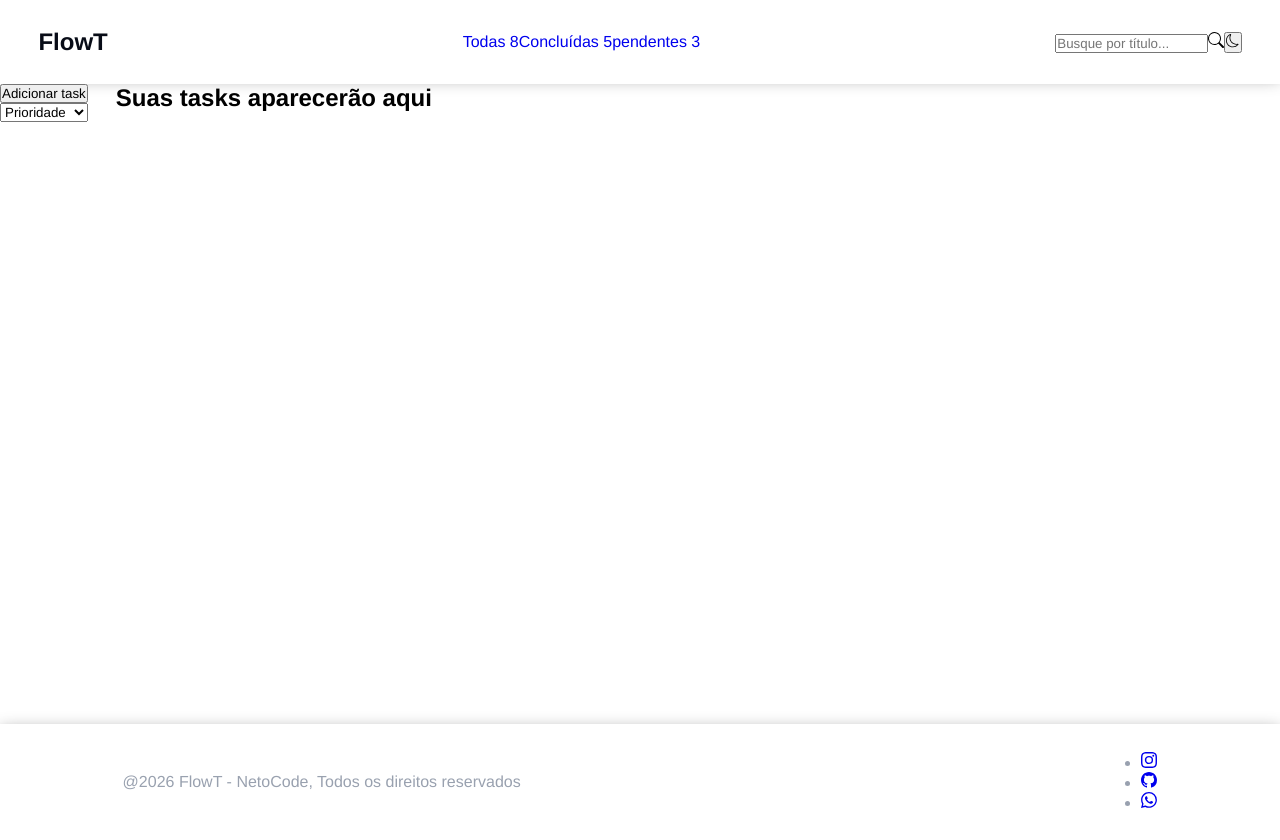
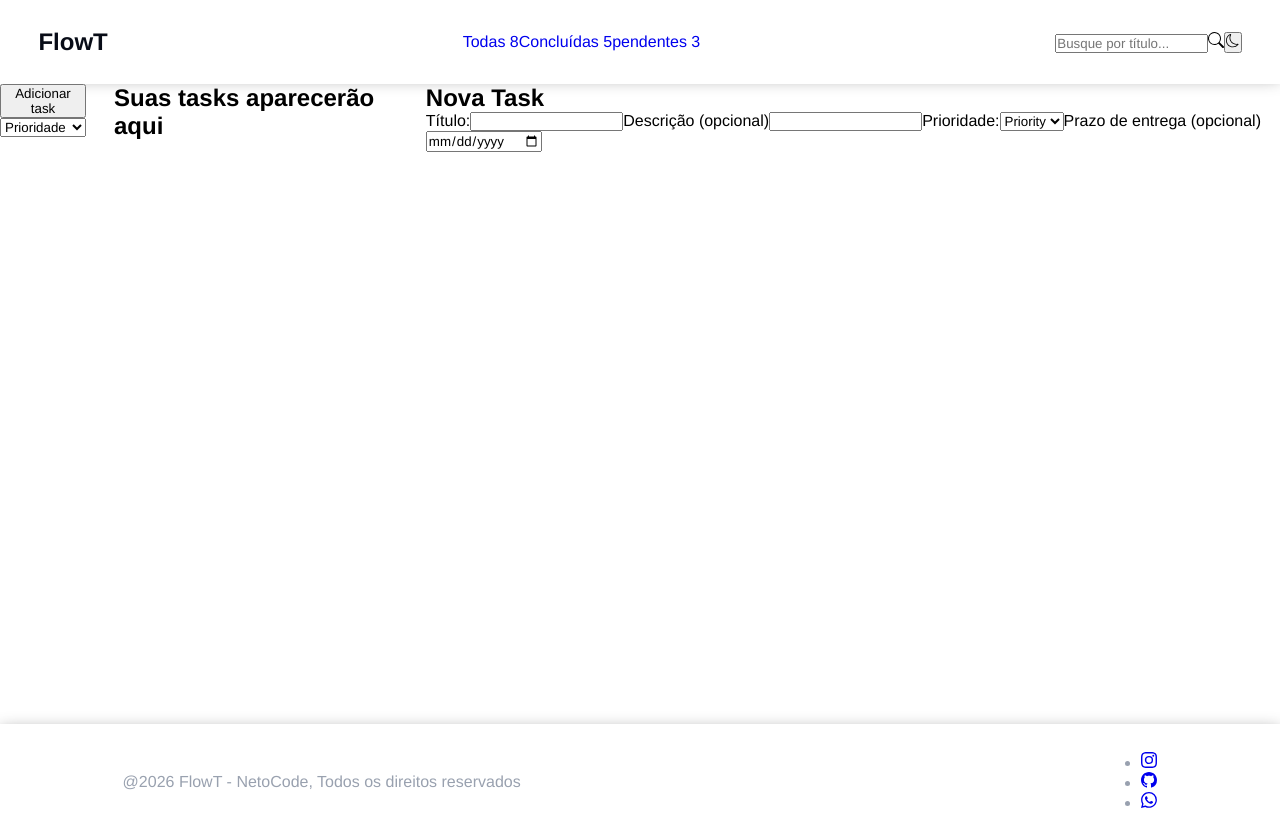
Before and after one commit to soaresesousa/FlowT---Projeto-Gerenciador-de-Tarefas, a React (Vite) app: page / in a window 1280 px wide. Built offline with nearby package versions, Linux system fonts and the light colour scheme.

Commit message:
Layout/adicionado component de formulario

```diff
--- a/index.html
+++ b/index.html
@@ -1,5 +1,5 @@
 <!doctype html>
-<html lang="en">
+<html lang="pt-br">
   <head>
     <meta charset="UTF-8" />
     <link rel="icon" type="image/svg+xml" href="/public/dart-board.png" />
--- a/src/App.tsx
+++ b/src/App.tsx
@@ -4,6 +4,7 @@ import Sidebar from "./components/Sidebar";
 import TaskList from "./components/TaskList";
 
 import "./styles/App.css"
+import Form from "./components/Form";
 
 function App() {
 
@@ -13,6 +14,7 @@ function App() {
       <div className="mainContent">
         <Sidebar />
         <TaskList />
+        <Form />
       </div>
       <Footer />
     </div>
--- /dev/null
+++ b/src/components/Form.tsx
@@ -0,0 +1,27 @@
+import React from 'react';
+
+interface Props {
+}
+
+const Form: React.FunctionComponent<Props> = (props: Props) => {
+  return (
+    <form action="">
+        <h2>Nova Task</h2>
+        <label htmlFor="title">Título:</label>
+        <input type="text" name='title'/>
+        <label htmlFor="description">Descrição <span>(opcional)</span></label>
+        <input type="text" name='description'/>
+        <label htmlFor="priority">Prioridade:</label>
+        <select name="priority">
+            <option value="" disabled selected hidden >Priority</option>
+            <option value="low">Baixa</option>
+            <option value="medium">Média</option>
+            <option value="high">Alta</option>
+        </select>
+        <label htmlFor="dueDate">Prazo de entrega <span>(opcional)</span></label>
+        <input type="date" />
+    </form>
+  );
+};
+
+export default Form;
```
